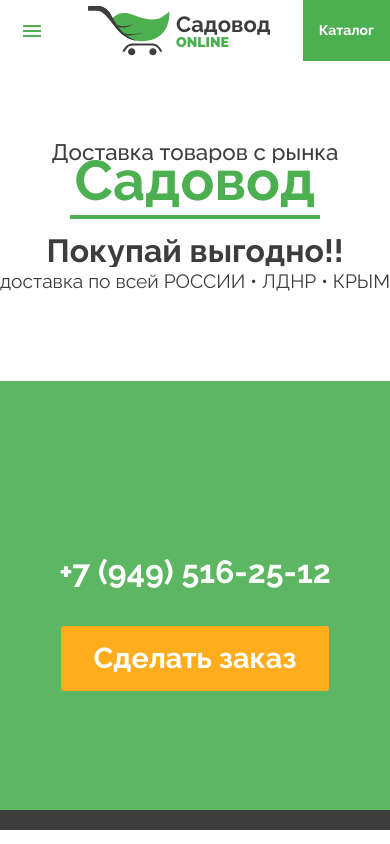
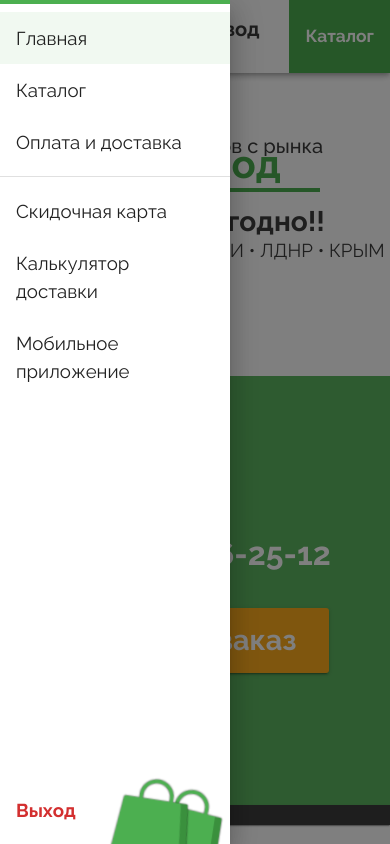
Before and after one commit to lavet13/sadovod, a React (Create React App) app: page / in a window 390 px wide. Built offline with nearby package versions, Linux system fonts and the light colour scheme.

Commit message:
some kind of responsive fonts(incomplete)

```diff
--- a/src/components/header/header.component.tsx
+++ b/src/components/header/header.component.tsx
@@ -1,20 +1,56 @@
 import {
   AppBar,
   Button,
+  Divider,
+  Drawer,
   IconButton,
+  List,
+  ListItem,
+  ListItemButton,
+  ListItemText,
+  Slide,
   Stack,
   Toolbar,
+  Tooltip,
+  alpha,
   useMediaQuery,
+  useScrollTrigger,
   useTheme,
 } from '@mui/material';
 import { Menu } from '@mui/icons-material';
 import Navigation from '../navigation/navigation.component';
 import SubNavigation from '../sub-navigation/sub-navigation.component';
 import Logo from '../logo/logo.component';
+import React, { ReactElement, useState } from 'react';
+import Shopping2 from '../../assets/icons/luggages2.svg';
+
+type HideOnScrollProps = {
+  children: ReactElement;
+};
+
+const HideOnScroll = (props: HideOnScrollProps) => {
+  const { children } = props;
+
+  const trigger = useScrollTrigger();
+
+  return (
+    <Slide appear={false} direction='down' in={!trigger}>
+      {children}
+    </Slide>
+  );
+};
 
 const Header = () => {
+  const [selectedIndex, setSelectedIndex] = useState(0);
   const theme = useTheme();
   const isSmall = useMediaQuery(theme.breakpoints.up('md'));
+
+  const handleListItemClick = (
+    _: React.MouseEvent<HTMLDivElement, MouseEvent>,
+    index: number
+  ) => {
+    setSelectedIndex(index);
+  };
 
   return (
     <>
@@ -24,8 +60,10 @@
           <SubNavigation></SubNavigation>
         </>
       ) : (
+        <>
+          <HideOnScroll>
             <AppBar
-          position='static'
+              position='fixed'
               sx={{ backgroundColor: theme.palette.white.main }}
             >
               <Stack
@@ -33,6 +71,7 @@
                 justifyContent='space-between'
                 alignItems='center'
               >
+                <Tooltip title='Меню' arrow>
                   <IconButton
                     size='large'
                     edge='start'
@@ -42,16 +81,82 @@
                   >
                     <Menu />
                   </IconButton>
+                </Tooltip>
                 <Logo />
                 <Button
                   sx={{ lineHeight: 3.5 }}
                   color='primary'
                   variant='contained'
+                  disableElevation
                 >
                   Каталог
                 </Button>
               </Stack>
             </AppBar>
+          </HideOnScroll>
+          <Toolbar />
+          <Drawer anchor='left' open={true}>
+            <Stack
+              sx={{
+                width: 230,
+                height: '100%',
+                background: `url(${Shopping2}) bottom right/8rem no-repeat`,
+              }}
+            >
+              <Divider
+                variant='fullWidth'
+                sx={theme => ({
+                  borderColor: theme.palette.primary.main,
+                  borderWidth: 2,
+                })}
+              />
+              <List>
+                {['Главная', 'Каталог', 'Оплата и доставка'].map(
+                  (text, index) => (
+                    <ListItem key={index} disablePadding>
+                      <ListItemButton
+                        selected={selectedIndex === index}
+                        onClick={event => handleListItemClick(event, index)}
+                      >
+                        <ListItemText primary={text} disableTypography />
+                      </ListItemButton>
+                    </ListItem>
+                  )
+                )}
+              </List>
+              <Divider />
+              {/* @Authenticated user */}
+              <List sx={{ mb: 'auto' }}>
+                {[
+                  'Скидочная карта',
+                  'Калькулятор доставки',
+                  'Мобильное приложение',
+                ].map((text, index) => (
+                  <ListItem key={index} disablePadding>
+                    <ListItemButton>
+                      <ListItemText primary={text} disableTypography />
+                    </ListItemButton>
+                  </ListItem>
+                ))}
+              </List>
+              <List>
+                <ListItem disablePadding>
+                  <ListItemButton
+                    sx={theme => ({
+                      color: theme.palette.error.main,
+                      fontWeight: 700,
+                      ':hover': {
+                        backgroundColor: alpha(theme.palette.error.main, 0.04),
+                      },
+                    })}
+                  >
+                    <ListItemText disableTypography primary='Выход' />
+                  </ListItemButton>
+                </ListItem>
+              </List>
+            </Stack>
+          </Drawer>
+        </>
       )}
     </>
   );
--- a/src/components/navigation/navigation.component.tsx
+++ b/src/components/navigation/navigation.component.tsx
@@ -8,18 +8,13 @@
     <NavigationBackground>
       <Container maxWidth='lg'>
         <Grid container>
-          <Grid xs={4}>
-            <Stack
-              direction='row'
-              justifyContent='end'
-              alignItems='center'
-              spacing={1}
-            >
+          <Grid xs container>
+            <Stack direction='row' spacing={1}>
               <Logo />
             </Stack>
           </Grid>
           <Grid xs={8}>
-            <Stack direction='row' justifyContent='center'>
+            <Stack direction='row' justifyContent='end'>
               <ButtonGroup size='large' aria-label='large button group'>
                 <Button variant='text'>Главная</Button>
                 <Button variant='text' color='secondary'>
@@ -28,7 +23,7 @@
                 <Button variant='text' color='secondary'>
                   Вход
                 </Button>
-                <Button variant='contained' color='secondary'>
+                <Button variant='contained' color='secondary' disableElevation>
                   Каталог
                 </Button>
               </ButtonGroup>
--- a/src/index.tsx
+++ b/src/index.tsx
@@ -4,11 +4,10 @@
 import reportWebVitals from './reportWebVitals';
 
 import {
+  Breakpoint,
   CssBaseline,
   responsiveFontSizes,
-  Shadows,
   StyledEngineProvider,
-  ThemeOptions,
 } from '@mui/material';
 
 import { ThemeProvider, createTheme } from '@mui/material';
@@ -84,38 +83,54 @@
   src: `url(${RalewayBlackTTF}) format('truetype')`,
 };
 
-const temporaryTheme = createTheme();
-
-const defaultShadows: ThemeOptions['shadows'] = [...temporaryTheme.shadows];
+const defaultTheme = createTheme({
+  breakpoints: {
+    values: {
+      xs: 0,
+      sm: 425,
+      md: 768,
+      lg: 1024,
+      xl: 1280,
+      '2xl': 1536,
+      '3xl': 1920,
+      '4xl': 2560,
+      '5xl': 3200,
+    },
+  },
+});
+const {
+  breakpoints,
+  typography: { pxToRem },
+} = defaultTheme;
 
 const theme = responsiveFontSizes(
   createTheme({
-    shadows: Array(defaultShadows.length).fill('none') as Shadows,
+    ...defaultTheme,
     typography: {
       fontFamily: 'Raleway',
       body1: {
         fontWeight: 400,
-        fontSize: '1.4rem',
-        color: '#FFF',
+        fontSize: pxToRem(32),
+        color: '#3D3D3D',
       },
       h1: {
-        fontSize: '6rem',
+        fontSize: pxToRem(135),
         fontWeight: 700,
         lineHeight: 1.2,
       },
       h2: {
-        fontSize: '3rem',
+        fontSize: pxToRem(71),
         fontWeight: 700,
         lineHeight: 1,
       },
       h3: {
-        fontSize: '1.8rem',
+        fontSize: pxToRem(39),
         fontWeight: 500,
         lineHeight: 1,
       },
       h5: {
         fontWeight: 700,
-        fontSize: 28,
+        fontSize: pxToRem(28),
         lineHeight: 1,
       },
       subtitle2: {
@@ -124,6 +139,7 @@
       },
       button: {
         fontWeight: 700,
+        fontSize: pxToRem(27),
         lineHeight: 2.3,
         textTransform: 'unset',
       },
@@ -170,7 +186,8 @@
     shape: {
       borderRadius: 0,
     },
-  })
+  }),
+  { breakpoints: Object.keys(breakpoints.values) as Breakpoint[], factor: 5 }
 );
 
 root.render(
--- a/tsconfig.json
+++ b/tsconfig.json
@@ -16,5 +16,5 @@
     "noEmit": true,
     "jsx": "react-jsx"
   },
-  "include": ["src", "./font.d.ts", "./custom.d.ts"]
+  "include": ["src", "mui.d.ts", "./custom.d.ts"]
 }
```
Also changed, not shown: mui.d.ts (renamed from font.d.ts, +9 -0 lines). Lines whose indentation alone changed are shown as unchanged.
